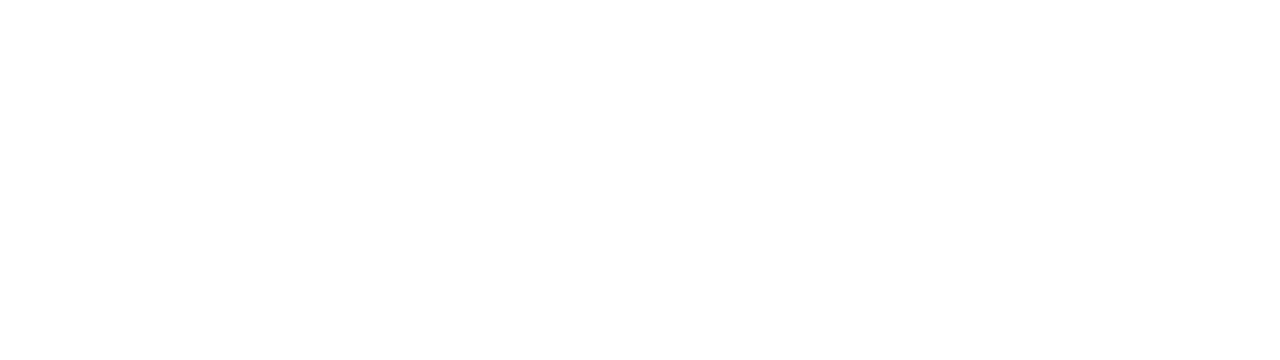
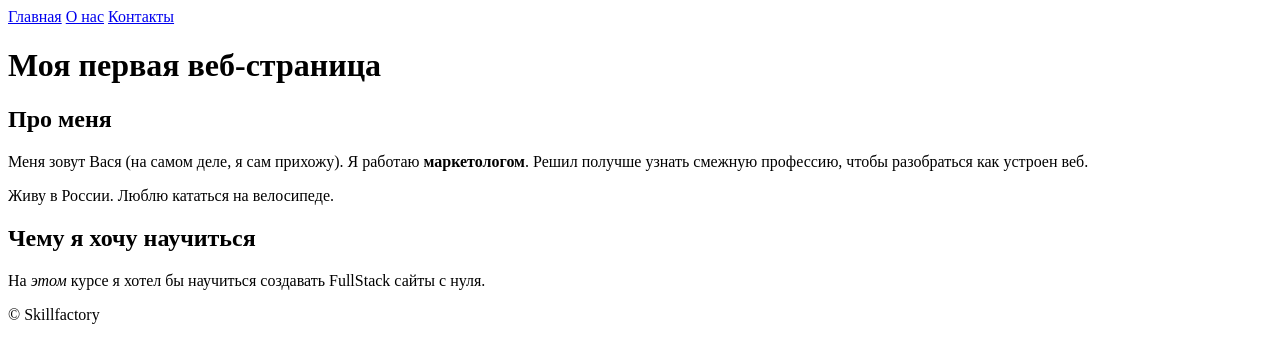
Before and after one commit to ivan-developer-01/business-card-website, a plain HTML site: page index.html in a window 1280 px wide. Drawn offline with Linux system fonts and the light colour scheme.

Commit message:
Add basic business card information

```diff
--- a/index.html
+++ b/index.html
@@ -4,9 +4,26 @@
 	<meta charset="UTF-8">
 	<meta http-equiv="X-UA-Compatible" content="IE=edge">
 	<meta name="viewport" content="width=device-width, initial-scale=1.0">
-	<title>Document</title>
+	<title>Моя первая веб-страница</title>
 </head>
 <body>
+    <header>
+        <a href="#">Главная</a>
+        <a href="pages/about.html">О нас</a>
+        <a href="pages/contacts.html">Контакты</a>
+    </header>
 
+    <main>
+        <h1>Моя первая веб-страница</h1>
+        <h2>Про меня</h2>
+        <p>Меня зовут Вася (на самом деле, я сам прихожу). Я работаю <strong>маркетологом</strong>. Решил получше узнать смежную профессию, чтобы разобраться как устроен веб.</p>
+        <p>Живу в России. Люблю кататься на велосипеде.</p>
+        <h2>Чему я хочу научиться</h2>
+        <p>На <em>этом</em> курсе я хотел бы научиться создавать FullStack сайты с нуля.</p>
+    </main>
+
+    <footer>
+        <span>&copy;&nbsp;Skillfactory</span>
+    </footer>
 </body>
 </html>
```
